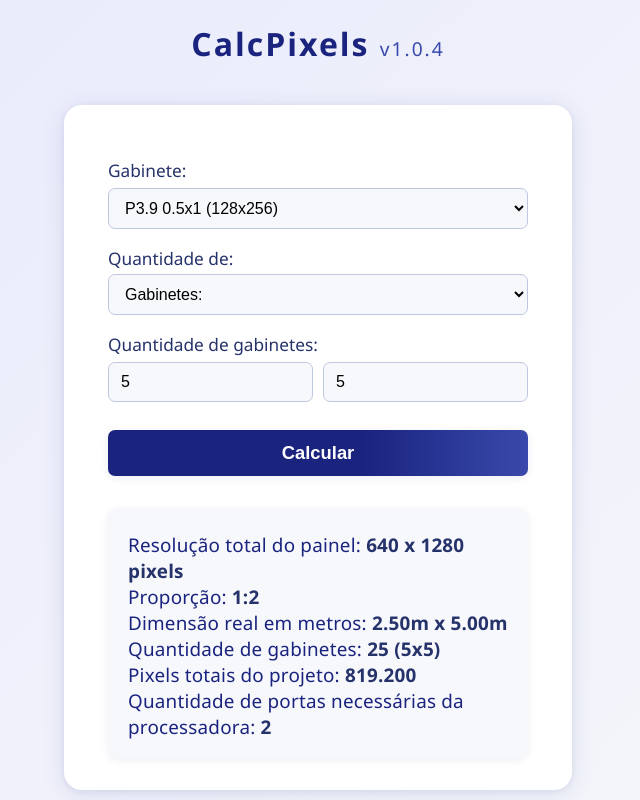
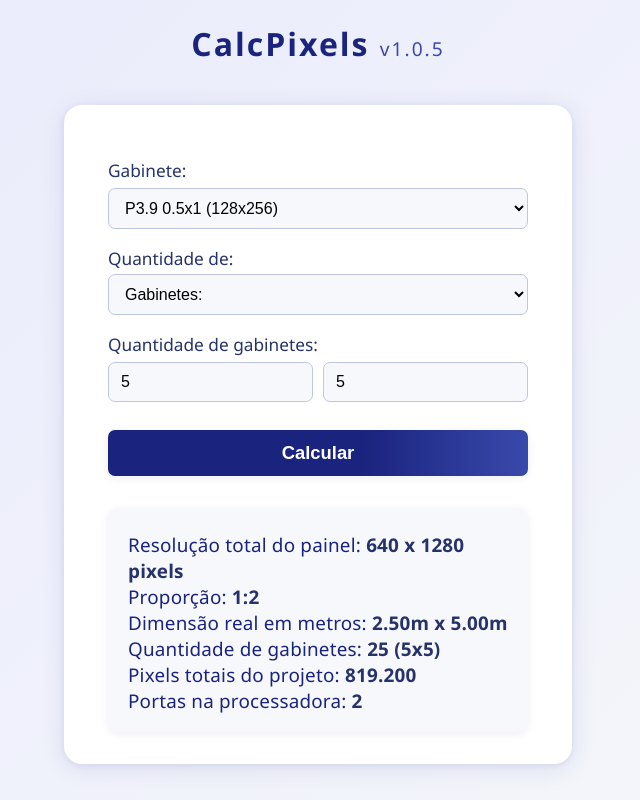
Before and after one commit to LuanGP/CalcPixels, a plain HTML site: page index.html in a window 1280 px wide. Both pictures are taken after typing "5", "5" into the empty fields and a click on the button "Calcular". Shown: the whole page, without its empty margins (322-962 px from the left). Drawn offline with Linux system fonts and the light colour scheme.

Commit message:
Update index.html

```diff
--- a/index.html
+++ b/index.html
@@ -169,7 +169,7 @@
     </style>
 </head>
 <body>
-    <h1 style="font-size:2em;text-align:center;margin-bottom:10px;margin-top:22px;">CalcPixels <span id="versao-app" style="font-size:0.6em; color:#3949ab; font-weight:400;">v1.0.4</span></h1>
+    <h1 style="font-size:2em;text-align:center;margin-bottom:10px;margin-top:22px;">CalcPixels <span id="versao-app" style="font-size:0.6em; color:#3949ab; font-weight:400;">v1.0.5</span></h1>
     <div class="container">
         <form id="form-calc" onsubmit="return false;">
             <label>Gabinete:</label>
@@ -376,7 +376,7 @@
                 (larguraRealM && alturaRealM ? `Dimensão real em metros: <b>${larguraRealM}m x ${alturaRealM}m</b><br>` : '') +
                 `Quantidade de gabinetes: <b>${qtdLarg * qtdAlt} (${qtdLarg}x${qtdAlt})</b><br>` +
                 `Pixels totais do projeto: <b>${totalPixels.toLocaleString('pt-BR')}</b><br>` +
-                `Quantidade de portas necessárias da processadora: <b>${portasNecessarias}</b>`;
+                `Portas na processadora: <b>${portasNecessarias}</b>`;
         }
     </script>
 </body>
```
